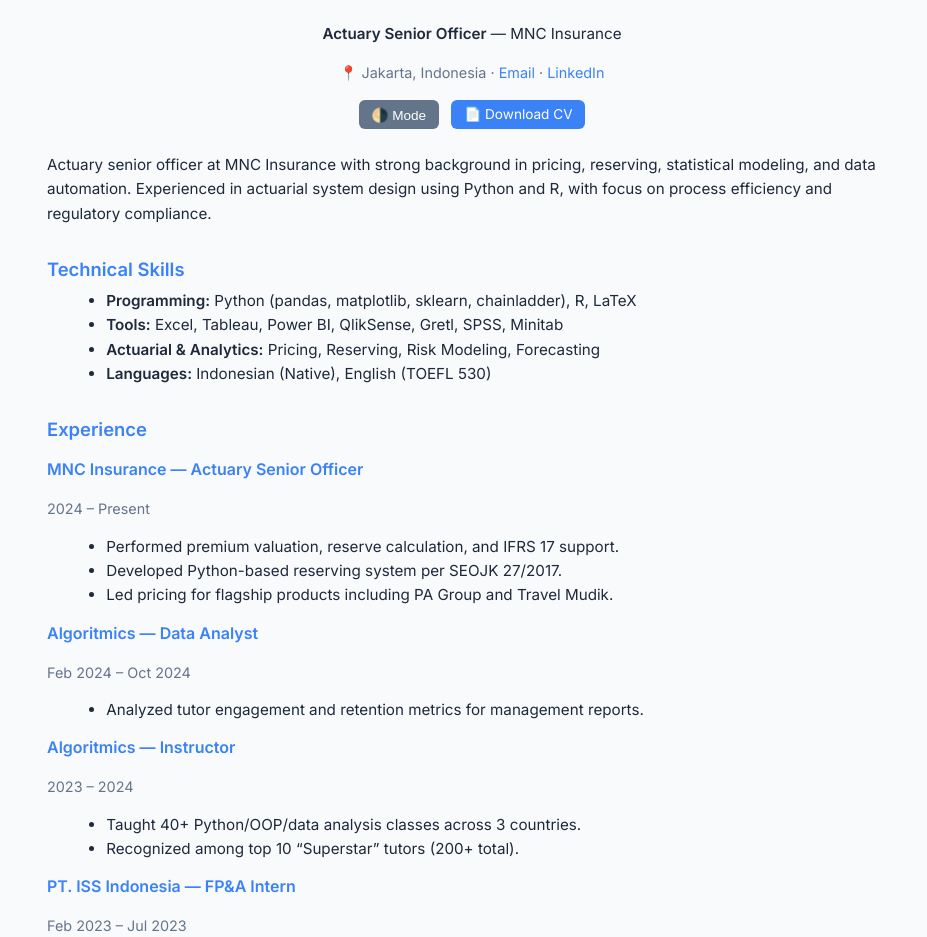
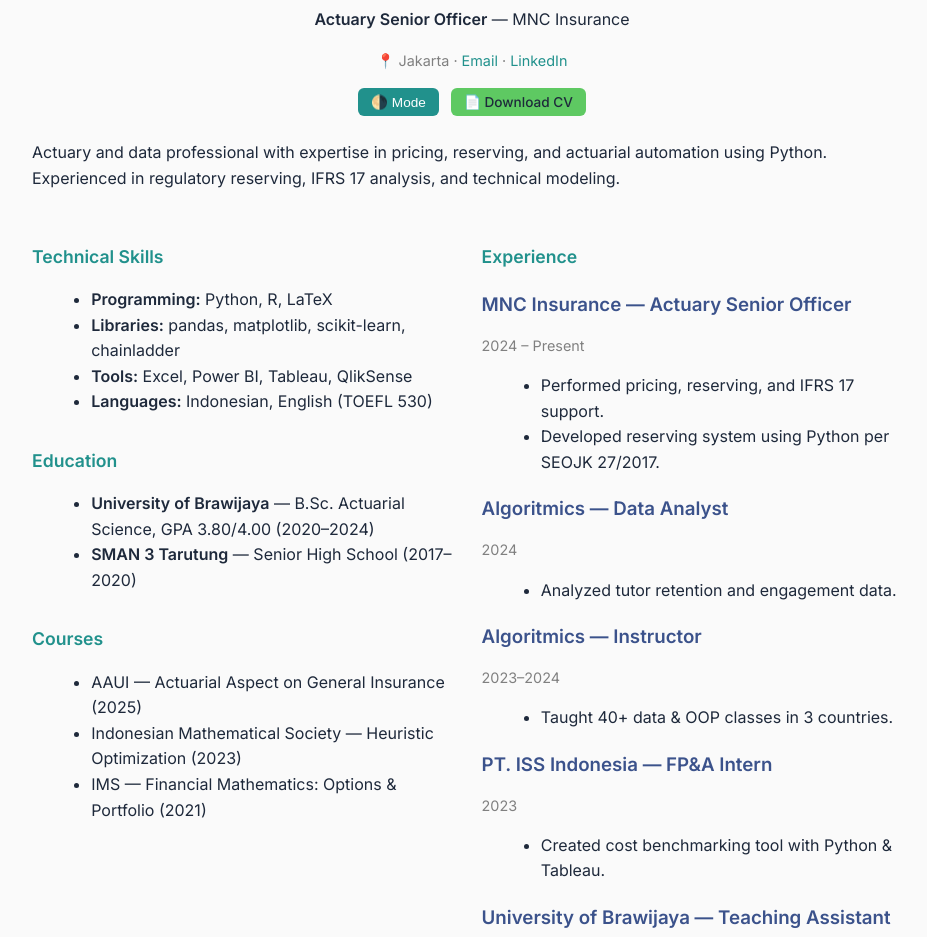
Before and after one commit to henry-immanuel02/henry-immanuel02.github.io, a plain HTML site: page cv.html in a window 1280 px wide. Shown: the part 110-1047 px from the top of the page, without its empty margins (168-1095 px from the left). Drawn offline with Linux system fonts and the light colour scheme.

Commit message:
Update cv.html

```diff
--- a/cv.html
+++ b/cv.html
@@ -5,36 +5,34 @@
 <meta name="viewport" content="width=device-width, initial-scale=1.0">
 <title>Henry Immanuel Sihombing — CV</title>
 <link href="https://fonts.googleapis.com/css2?family=Inter:wght@400;500;600&display=swap" rel="stylesheet">
-
 <style>
   :root {
-    --bg: #f8fafc;
+    --v1: #440154; /* deep purple */
+    --v2: #3b528b; /* indigo */
+    --v3: #21918c; /* teal */
+    --v4: #5ec962; /* lime green */
+    --v5: #fde725; /* yellow green */
     --text: #1e293b;
-    --accent: #3b82f6;
-    --muted: #64748b;
-    --highlight: linear-gradient(120deg, #dbeafe 0%, #bfdbfe 100%);
+    --bg: #fafafa;
   }
 
   [data-theme="dark"] {
-    --bg: #0f172a;
+    --bg: #0b0b0b;
     --text: #f1f5f9;
-    --accent: #60a5fa;
-    --muted: #94a3b8;
-    --highlight: linear-gradient(120deg, #1e3a8a 0%, #2563eb 100%);
   }
 
   body {
     font-family: 'Inter', sans-serif;
-    background-color: var(--bg);
+    background: var(--bg);
     color: var(--text);
-    line-height: 1.6;
     margin: 0;
     padding: 2rem;
-    transition: background 0.3s ease, color 0.3s ease;
+    line-height: 1.6;
+    transition: background 0.4s, color 0.4s;
   }
 
   main {
-    max-width: 850px;
+    max-width: 880px;
     margin: 0 auto;
   }
 
@@ -44,56 +42,48 @@
   }
 
   h1 {
-    font-size: 1.8rem;
+    font-size: 1.9rem;
     font-weight: 600;
-    display: inline-block;
-    background: var(--highlight);
-    border-radius: 6px;
-    padding: 0 6px;
+    background: linear-gradient(90deg, var(--v1), var(--v3), var(--v5));
+    -webkit-background-clip: text;
+    -webkit-text-fill-color: transparent;
+    margin-bottom: 0.3rem;
   }
 
   h2 {
-    font-size: 1.15rem;
-    font-weight: 600;
-    color: var(--accent);
-    margin-top: 1.8rem;
+    color: var(--v3);
+    font-size: 1.1rem;
+    margin-top: 2rem;
     margin-bottom: 0.3rem;
   }
 
   h3 {
-    font-size: 1rem;
-    color: var(--accent);
-    margin: 0.8rem 0 0.2rem;
-  }
-
-  p, li {
-    font-size: 0.95rem;
+    color: var(--v2);
+    margin-bottom: 0.2rem;
   }
 
   a {
-    color: var(--accent);
+    color: var(--v3);
     text-decoration: none;
   }
 
   a:hover { text-decoration: underline; }
 
   .meta {
-    color: var(--muted);
     font-size: 0.9rem;
+    color: gray;
   }
 
   ul {
-    margin: 0.3rem 0 0.5rem 1.2rem;
+    margin-left: 1.2rem;
   }
 
   .contact {
     font-size: 0.9rem;
-    color: var(--muted);
-    margin-top: 0.3rem;
+    color: gray;
   }
 
   .top-btns {
-    text-align: center;
     margin-top: 1rem;
   }
 
@@ -107,24 +97,39 @@
   }
 
   button {
-    background: var(--muted);
+    background: var(--v3);
     color: white;
   }
 
-  button:hover { opacity: 0.85; }
+  button:hover { background: var(--v2); }
 
   a.btn {
-    background: var(--accent);
-    color: white;
+    background: var(--v4);
+    color: #1e293b;
+    font-weight: 500;
   }
 
-  a.btn:hover { opacity: 0.9; }
+  a.btn:hover { opacity: 0.85; }
+
+  section {
+    margin-top: 1.2rem;
+  }
+
+  .grid-2 {
+    display: grid;
+    grid-template-columns: 1fr 1fr;
+    gap: 1.2rem;
+  }
 
   footer {
     text-align: center;
     font-size: 0.8rem;
-    color: var(--muted);
+    color: gray;
     margin-top: 2rem;
+  }
+
+  @media (max-width: 700px) {
+    .grid-2 { grid-template-columns: 1fr; }
   }
 </style>
 </head>
@@ -135,7 +140,7 @@
     <h1>Henry Immanuel Sihombing, S.Aktr.</h1>
     <p><strong>Actuary Senior Officer</strong> — MNC Insurance</p>
     <p class="contact">
-      📍 Jakarta, Indonesia ·
+      📍 Jakarta ·
       <a href="mailto:henryimmanuel08@email.com">Email</a> ·
       <a href="https://linkedin.com/in/henry-immanuel-sihombing" target="_blank">LinkedIn</a>
     </p>
@@ -146,91 +151,102 @@
   </header>
 
   <p>
-    Actuary senior officer at MNC Insurance with strong background in pricing, reserving, statistical modeling, and data automation.
-    Experienced in actuarial system design using Python and R, with focus on process efficiency and regulatory compliance.
+    Actuary and data professional with expertise in pricing, reserving, and actuarial automation using Python.
+    Experienced in regulatory reserving, IFRS 17 analysis, and technical modeling.
   </p>
 
+  <section class="grid-2">
+    <div>
       <h2>Technical Skills</h2>
       <ul>
-    <li><strong>Programming:</strong> Python (pandas, matplotlib, sklearn, chainladder), R, LaTeX</li>
-    <li><strong>Tools:</strong> Excel, Tableau, Power BI, QlikSense, Gretl, SPSS, Minitab</li>
-    <li><strong>Actuarial & Analytics:</strong> Pricing, Reserving, Risk Modeling, Forecasting</li>
-    <li><strong>Languages:</strong> Indonesian (Native), English (TOEFL 530)</li>
+        <li><strong>Programming:</strong> Python, R, LaTeX</li>
+        <li><strong>Libraries:</strong> pandas, matplotlib, scikit-learn, chainladder</li>
+        <li><strong>Tools:</strong> Excel, Power BI, Tableau, QlikSense</li>
+        <li><strong>Languages:</strong> Indonesian, English (TOEFL 530)</li>
       </ul>
 
+      <h2>Education</h2>
+      <ul>
+        <li><strong>University of Brawijaya</strong> — B.Sc. Actuarial Science, GPA 3.80/4.00 (2020–2024)</li>
+        <li><strong>SMAN 3 Tarutung</strong> — Senior High School (2017–2020)</li>
+      </ul>
+
+      <h2>Courses</h2>
+      <ul>
+        <li>AAUI — Actuarial Aspect on General Insurance (2025)</li>
+        <li>Indonesian Mathematical Society — Heuristic Optimization (2023)</li>
+        <li>IMS — Financial Mathematics: Options & Portfolio (2021)</li>
+      </ul>
+    </div>
+
+    <div>
       <h2>Experience</h2>
+
       <h3>MNC Insurance — Actuary Senior Officer</h3>
       <p class="meta">2024 – Present</p>
       <ul>
-    <li>Performed premium valuation, reserve calculation, and IFRS 17 support.</li>
-    <li>Developed Python-based reserving system per SEOJK 27/2017.</li>
-    <li>Led pricing for flagship products including PA Group and Travel Mudik.</li>
+        <li>Performed pricing, reserving, and IFRS 17 support.</li>
+        <li>Developed reserving system using Python per SEOJK 27/2017.</li>
       </ul>
 
       <h3>Algoritmics — Data Analyst</h3>
-  <p class="meta">Feb 2024 – Oct 2024</p>
-  <ul><li>Analyzed tutor engagement and retention metrics for management reports.</li></ul>
+      <p class="meta">2024</p>
+      <ul>
+        <li>Analyzed tutor retention and engagement data.</li>
+      </ul>
 
       <h3>Algoritmics — Instructor</h3>
-  <p class="meta">2023 – 2024</p>
+      <p class="meta">2023–2024</p>
       <ul>
-    <li>Taught 40+ Python/OOP/data analysis classes across 3 countries.</li>
-    <li>Recognized among top 10 “Superstar” tutors (200+ total).</li>
+        <li>Taught 40+ data & OOP classes in 3 countries.</li>
       </ul>
 
       <h3>PT. ISS Indonesia — FP&A Intern</h3>
-  <p class="meta">Feb 2023 – Jul 2023</p>
+      <p class="meta">2023</p>
       <ul>
-    <li>Created cost benchmarking tool using Python, Excel, and Tableau.</li>
-    <li>Modeled time-series data for financial planning and pricing strategy.</li>
+        <li>Created cost benchmarking tool with Python & Tableau.</li>
       </ul>
 
       <h3>University of Brawijaya — Teaching Assistant</h3>
-  <p class="meta">2021 – 2023</p>
-  <ul><li>Taught Calculus, Statistics, Actuarial Math, Risk Theory, and Stochastic Analysis.</li></ul>
+      <p class="meta">2021–2023</p>
+      <ul>
+        <li>Taught Calculus, Statistics, Actuarial Math, Risk Theory.</li>
+      </ul>
+    </div>
+  </section>
 
-  <h2>Education</h2>
-  <ul>
-    <li><strong>University of Brawijaya</strong> — B.Sc. Actuarial Science (2020–2024) | GPA 3.80/4.00</li>
-    <li><strong>SMAN 3 Tarutung</strong> — Senior High School (2017–2020)</li>
-  </ul>
-
-  <h2>Certified Courses</h2>
-  <ul>
-    <li>Actuarial Aspect on General Insurance — AAUI (Jun–Jul 2025)</li>
-    <li>Heuristic Optimization — Indonesian Mathematician Society (2023)</li>
-    <li>Financial Mathematics: Option and Portfolio Selection — IMS (2021)</li>
-  </ul>
-
+  <section>
     <h2>Projects</h2>
     <ul>
       <li>Actuarial Valuation Models for Investment Asset Value Insurance (2023–2024)</li>
       <li>Joint Life & Multi-State Insurance Valuation (2022)</li>
     </ul>
 
-  <h2>Awards & Certifications</h2>
+    <h2>Awards</h2>
     <ul>
       <li>PAI Exams: CF1–CF4, TA1–TA3</li>
       <li>AAMAI Certified in General Insurance 001</li>
       <li>Gold Medalist — Student Science Competition (2021)</li>
       <li>Gold Medalist — Student Science Olympiad (2020)</li>
-    <li>1st Winner — OSN Mathematics City Level (2018)</li>
     </ul>
 
     <h2>Attachments</h2>
-  <p>🔗 <a href="https://drive.google.com/drive/folders/1rCr01Uug635L__e1ehXnlpr7YLBTo6JW" target="_blank">Google Drive Folder (Projects & Certificates)</a></p>
+    <p>🔗 <a href="https://drive.google.com/drive/folders/1rCr01Uug635L__e1ehXnlpr7YLBTo6JW" target="_blank">
+      Google Drive (Projects & Certificates)
+    </a></p>
+  </section>
 
   <footer>
-    © 2025 Henry Immanuel Sihombing — Built with pure HTML & CSS
+    © 2025 Henry Immanuel Sihombing — Viridis Theme
   </footer>
 </main>
 
 <script>
   const toggle = document.getElementById('themeToggle');
   toggle.addEventListener('click', () => {
-    const html = document.body;
-    const isDark = html.getAttribute('data-theme') === 'dark';
-    html.setAttribute('data-theme', isDark ? 'light' : 'dark');
+    const body = document.body;
+    const dark = body.getAttribute('data-theme') === 'dark';
+    body.setAttribute('data-theme', dark ? 'light' : 'dark');
   });
 </script>
 </body>
```
Lines whose indentation alone changed are shown as unchanged.
